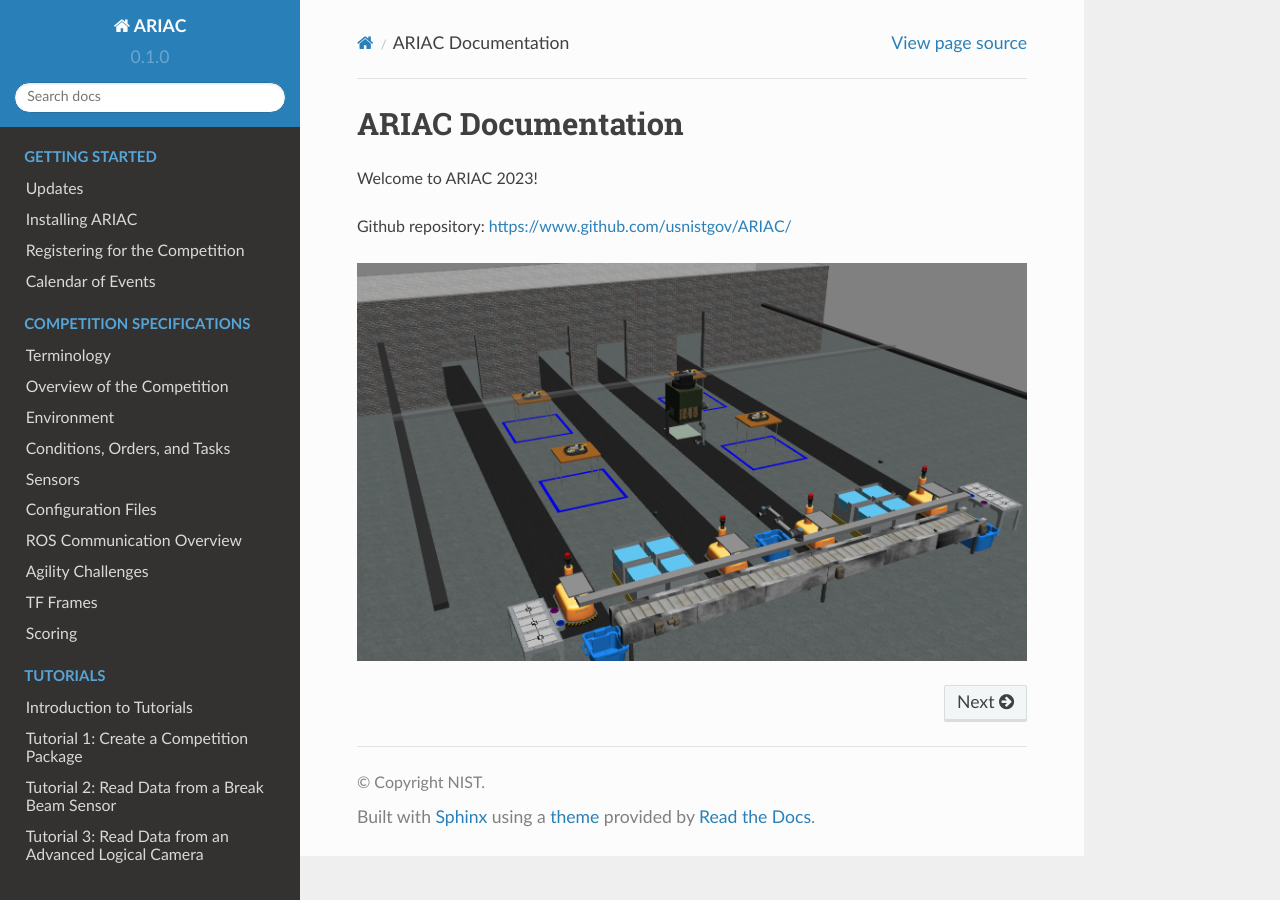
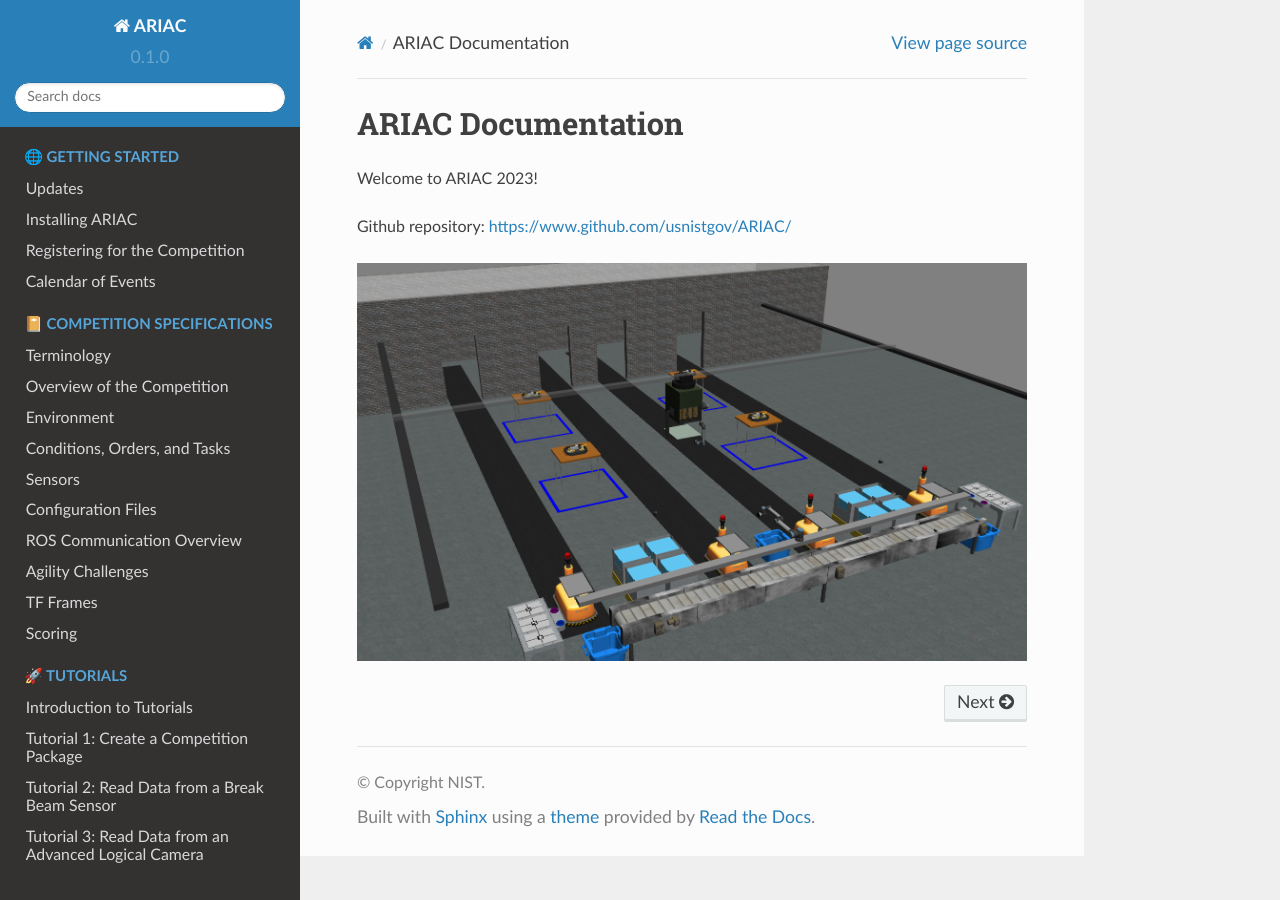
Before and after one commit to usnistgov/ARIAC, a Sphinx documentation site: the page built from docs/index.rst, in a window 1280 px wide. Built offline with Sphinx 7.4.7 and the Read the Docs theme 2.0.0, drawn with Linux system fonts in a browser that asks for light colours.

```diff
--- a/docs/competition/ros_communication.rst
+++ b/docs/competition/ros_communication.rst
@@ -128,6 +128,8 @@
      - :gray:`ariac_msgs/AdvancedLogicalCameraImage`
      - `AdvancedLogicalCameraImage.msg <https://github.com/usnistgov/ARIAC/blob/ariac2023/ariac_msgs/msg/AdvancedLogicalCameraImage.msg>`_
 
+
+
 Services
 --------
 
--- a/docs/index.rst
+++ b/docs/index.rst
@@ -13,7 +13,7 @@
 .. Hidden TOCs
 
 .. toctree::
-   :caption: Getting Started
+   :caption: 🌐 Getting Started
    :maxdepth: 3
    :hidden:
 
@@ -23,7 +23,7 @@
    getting_started/events
 
 .. toctree::
-   :caption: Competition Specifications
+   :caption: 📔 Competition Specifications
    :maxdepth: 3
    :hidden:
 
@@ -39,7 +39,7 @@
    competition/scoring
 
 .. toctree::
-   :caption: Tutorials
+   :caption: 🚀 Tutorials
    :maxdepth: 3
    :hidden:
 
@@ -53,7 +53,7 @@
    tutorials/tutorial_7.rst
 
 .. toctree::
-   :caption: Automated Evaluation
+   :caption: 🚧 Automated Evaluation
    :maxdepth: 3
    :hidden:
 
```
